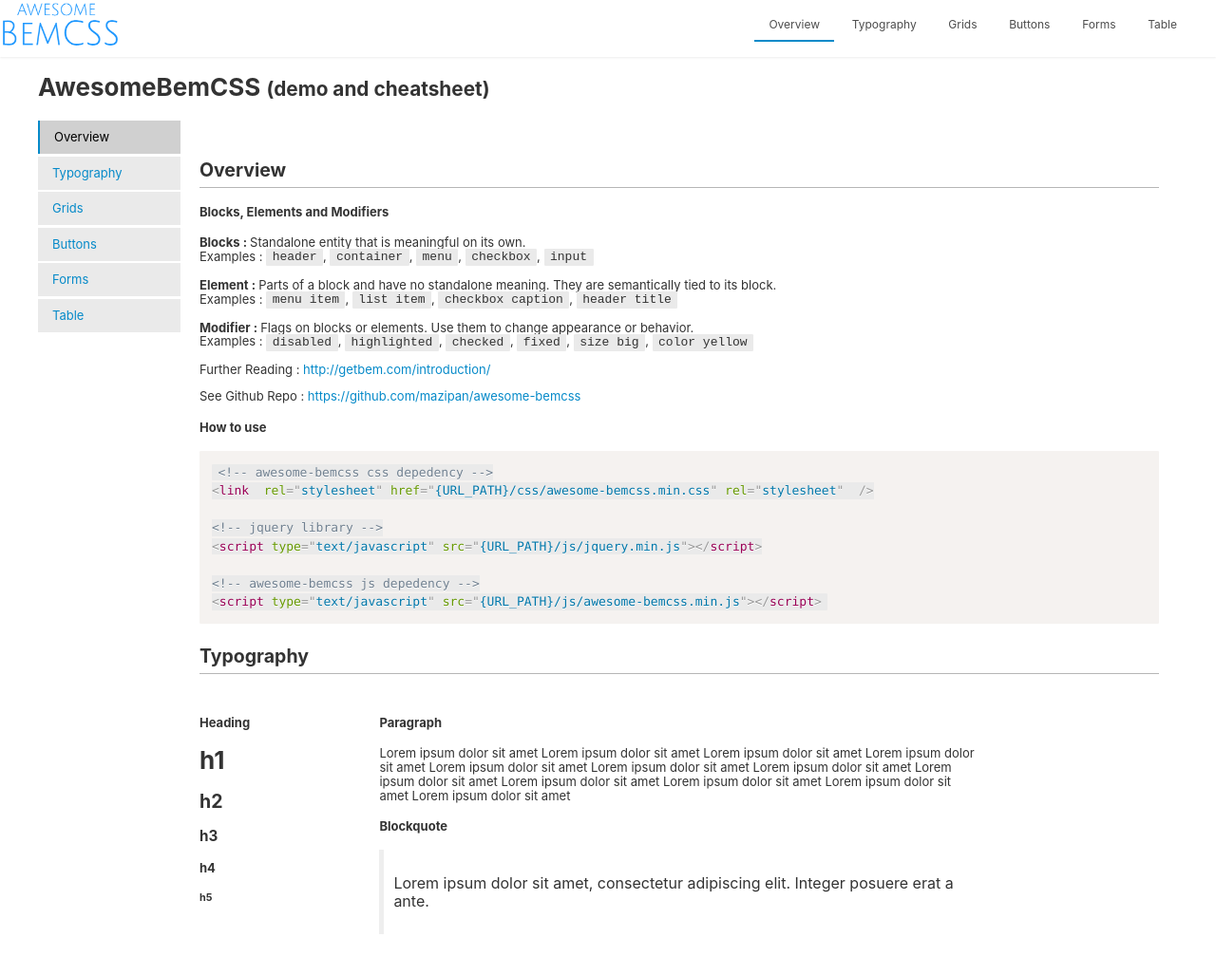
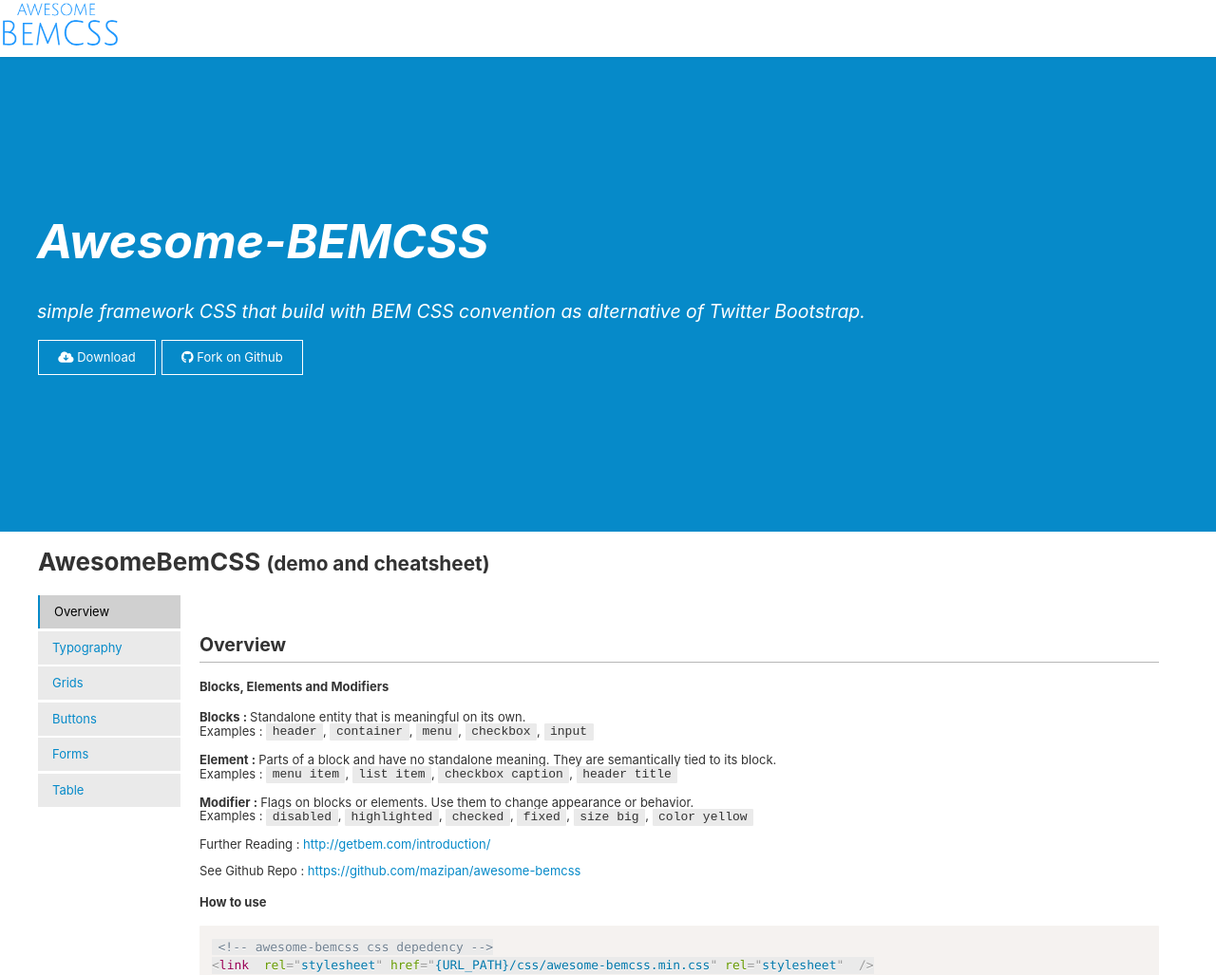
Before and after one commit to mazipan/awesome-bemcss, a website: page demo/index.html in a window 1280 px wide. Shown: the top 1027 px of the page at 95% size. Drawn offline with Linux system fonts and the light colour scheme.

Commit message:
update demo file

```diff
--- a/demo/index.html
+++ b/demo/index.html
@@ -38,41 +38,39 @@
             <img src="./images/brand-blue.png" />
           </a>
         </div>
-
-        <nav role="nav" class="header__nav">
-
-          <ul class="tabs">
-            <li class="tabs__item tabs__item--active" data-target="#overview">
-              <a href="#overview">Overview</a>
-            </li>
-            <li class="tabs__item" data-target="#typography">
-              <a href="#typography">Typography</a>
-            </li>
-            <li class="tabs__item" data-target="#grids">
-              <a href="#grids">Grids</a>
-            </li>
-            <li class="tabs__item" data-target="#buttons">
-              <a href="#buttons">Buttons</a>
-            </li>
-            <li class="tabs__item" data-target="#forms">
-              <a href="#forms">Forms</a>
-            </li>
-            <li class="tabs__item" data-target="#table">
-              <a href="#table">Table</a>
-            </li>
-          </ul>
-
-        </nav>
-
       </div>
   </header>
 
   <main role="main" class="site__main main" id="main">
-      <div class="main__title">
+      <div class="main__jumbotron">
+        <div class="main__jumbotron-wrapper">
+          <div class="grid__row">
+            <h1>
+              Awesome-BEMCSS
+            </h1>
+            <h2>
+              simple framework CSS that build with BEM CSS convention as alternative of Twitter Bootstrap.
+            </h2>
+          </div>
+          <div class="grid__row">
+            <a class="button button-outline--white" href="https://github.com/mazipan/awesome-bemcss/releases">
+              <i class="fa fa-cloud-download"></i> Download
+            </a>
+            <a class="button button-outline--white" href="https://github.com/mazipan/awesome-bemcss">
+              <i class="fa fa-github"></i> Fork on Github
+            </a>
+          </div>
+        </div>
+      </div>
+
+      <div class="main__row">
         <h1>AwesomeBemCSS
           <small>(demo and cheatsheet)</small>
         </h1>
       </div>
+
+      <div class="main__row">
+
       <nav role="nav" class="main__nav nav" id="nav">
         <ul class="nav__tabs tabs tabs--vertical">
             <li class="tabs__itemv tabs__itemv--active" data-target="#overview">
@@ -977,6 +975,8 @@
         </section>
 
       </article>
+      </div>
+
   </main>
 
   <footer role="footer" class="site__footer footer" id="footer">
--- a/src/_scss/_components/_buttons.scss
+++ b/src/_scss/_components/_buttons.scss
@@ -9,6 +9,11 @@
     text-decoration: none;
     cursor: pointer;
     -webkit-appearance: none;
+
+    &:hover, &:focus, &:active
+    {
+        text-decoration: none;
+    }
 
     &--radius{
         @include border-radius(.25em);
@@ -23,7 +28,6 @@
             {
                 background: nth($buttonVariansHover, $i);
                 color: nth($buttonVariansFont, $i);
-                text-decoration: none;
             }
         }
     }
@@ -31,14 +35,13 @@
     @for $j from 1 through length($buttonVariansName) {
         &-outline--#{nth($buttonVariansName, $j)} {
             border: 1px solid nth($buttonVariansHex, $j);
-            background: $white;
+            background: transparent;
             color: nth($buttonVariansHex, $j);
 
             &:hover
             {
                 border: 1px solid nth($buttonVariansHover, $j);
                 color: nth($buttonVariansHover, $j);
-                text-decoration: none;
             }
         }
     }
--- a/src/_scss/helpers/_colors.scss
+++ b/src/_scss/helpers/_colors.scss
@@ -46,7 +46,7 @@
 
 $yellowLighter	: #faf5b1;
 
-$buttonVariansName: green, red, blue, orange, gray;
-$buttonVariansHex: $green, $red, $blue, $orange, $grey;
-$buttonVariansHover: $greenLight, $redLight, $blueLight, $orangeLight, $greyLight;
-$buttonVariansFont: $white, $white, $white, $white, $black;
+$buttonVariansName: green, red, blue, orange, gray, white;
+$buttonVariansHex: $green, $red, $blue, $orange, $grey, $white;
+$buttonVariansHover: $greenLight, $redLight, $blueLight, $orangeLight, $greyLight, $white;
+$buttonVariansFont: $white, $white, $white, $white, $black, $black;
--- a/src/demo.scss
+++ b/src/demo.scss
@@ -12,7 +12,7 @@
     &__main
     {
         margin-top: 60px;
-        @extend %row;
+        @extend %clearfix;
     }
 }
 
@@ -21,7 +21,29 @@
 */
 .main
 {
-	&__title{
+    &__jumbotron{
+        width: 100%;
+        height: 500px;
+        background-color: $blue;
+
+        h1{
+            color: #fff;
+            font-style: italic;
+            font-size: 5rem;
+        }
+        h2{
+            color: #fff;
+            font-style: italic;
+            font-weight: normal;
+        }
+
+        &-wrapper{
+            margin: 0 auto;
+            padding-top: 10em;
+            padding-left: 3em;
+        }
+    }
+	&__row{
 		@extend %row;
 	}
     &__nav
```
Also changed, not shown: dist/awesome-bemcss.css, dist/awesome-bemcss.min.css, dist/awesome-bemcss.min.js, dist/demo.css, dist/demo.min.css, 2 other files.
